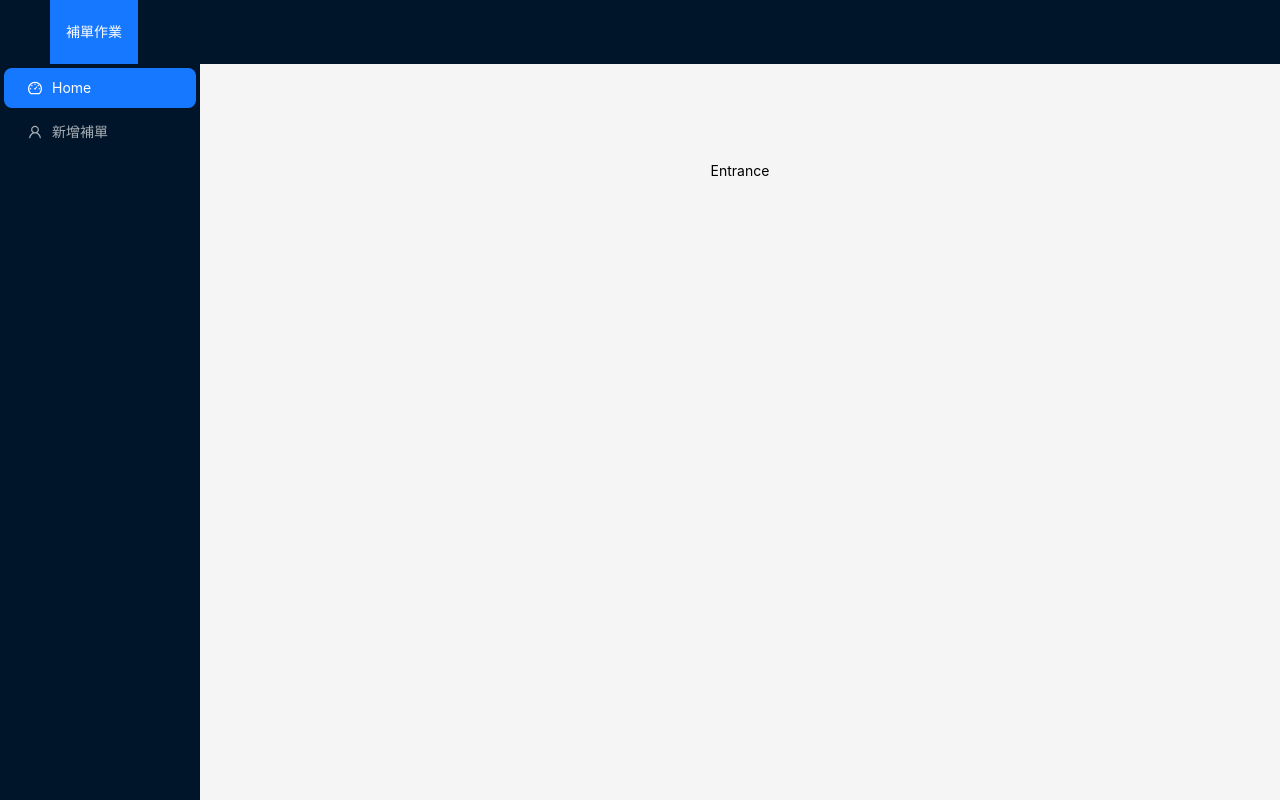
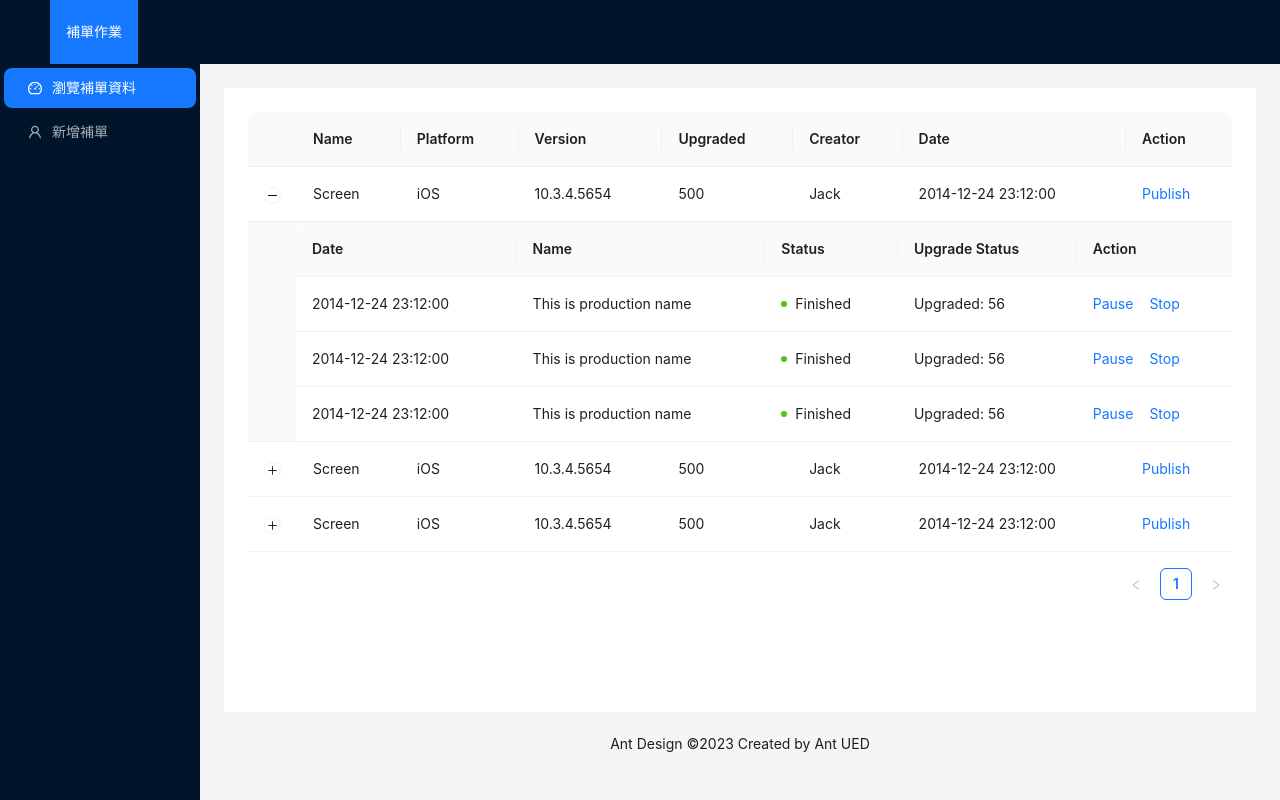
Before and after one commit to Parttime-Working/nextjs, a Next.js app in the folder webui/: page / in a window 1280 px wide. Shown: the top 800 px of the page. Built offline with nearby package versions, Linux system fonts and the light colour scheme.

Commit message:
chore: fix css and layout issue & add table view

```diff
--- a/webui/src/app/components/Sider/index.tsx
+++ b/webui/src/app/components/Sider/index.tsx
@@ -27,7 +27,7 @@ const items: MenuProps["items"] = [
   {
     key: `/`,
     icon: <DashboardOutlined />,
-    label: "Home",
+    label: "瀏覽補單資料",
   },
   // {
   //   key: `group1`,
@@ -53,7 +53,7 @@ const Sider = () => {
   const { collapsed, handleCollapse } = useCollapse();
 
   return (
-    //
+    // 名稱避免與const Sider衝突
     <Layout.Sider
       // collapsible
       width={200}
--- a/webui/src/app/globals.css
+++ b/webui/src/app/globals.css
@@ -1,3 +1,19 @@
+@import "antd/dist/reset.css";
+
+*,
+::before,
+::after {
+  box-sizing: border-box; /* 1 */
+  border-width: 0; /* 2 */
+  border-style: solid; /* 2 */
+  border-color: theme("borderColor.DEFAULT", currentColor); /* 2 */
+}
+
+::before,
+::after {
+  --tw-content: "";
+}
+
 @tailwind base;
 @tailwind components;
 @tailwind utilities;
--- a/webui/src/app/layout.tsx
+++ b/webui/src/app/layout.tsx
@@ -22,6 +22,7 @@ export const metadata: Metadata = {
   description: "Generated by create next app",
 };
 
+// ref: https://nextjs.org/docs/app/building-your-application/routing/pages-and-layouts
 export default function RootLayout({
   children,
 }: {
@@ -29,8 +30,8 @@ export default function RootLayout({
 }) {
   return (
     <html lang="en">
-      <body id="app" className={inter.className}>
-        <Layout>
+      <body id="app" className={`${inter.className}`}>
+        <Layout className="min-h-screen">
           <Header style={{ display: "flex", alignItems: "center" }}>
             <div className="demo-logo" />
             <Menu
--- a/webui/src/app/new/layout.tsx
+++ b/webui/src/app/new/layout.tsx
@@ -2,6 +2,7 @@
 
 import React from "react";
 
+// ref: https://nextjs.org/docs/app/building-your-application/routing/pages-and-layouts
 export default function ListLayout({
   children,
 }: {
--- a/webui/src/app/new/page.tsx
+++ b/webui/src/app/new/page.tsx
@@ -1,23 +1,18 @@
 "use client";
 
-import React, { useEffect, useState } from "react";
+import React from "react";
 import {
   AutoComplete,
-  Breadcrumb,
   Button,
-  Checkbox,
   Form,
   Input,
   InputNumber,
   Layout,
-  Menu,
-  theme,
   Space,
   message,
 } from "antd";
 import { MinusCircleOutlined, PlusOutlined } from "@ant-design/icons";
 import itemApiClient from "./lib/ItemApiClient";
-import { unknown } from "zod";
 import { useEmployeesAutocomplete } from "./hooks/useEmployeesAutocomplete";
 
 const { TextArea } = Input;
@@ -25,9 +20,6 @@ const { Content } = Layout;
 
 const App = () => {
   const minItems = 1;
-  const {
-    token: { colorBgContainer },
-  } = theme.useToken();
   const [form] = Form.useForm();
 
   // autocomplete
@@ -62,19 +54,7 @@ const App = () => {
 
   return (
     <>
-      <Breadcrumb style={{ margin: "16px 0" }}>
-        <Breadcrumb.Item>Home</Breadcrumb.Item>
-        <Breadcrumb.Item>List</Breadcrumb.Item>
-        <Breadcrumb.Item>App</Breadcrumb.Item>
-      </Breadcrumb>
-      <Content
-        style={{
-          padding: 24,
-          margin: 0,
-          minHeight: "80vh",
-          background: colorBgContainer,
-        }}
-      >
+      <Content className="mt-6 p-6 bg-white">
         {/* form */}
         <Form
           name="basic"
@@ -118,7 +98,7 @@ const App = () => {
           </Form.Item>
 
           <Form.Item label="姓名" name="username">
-            <Input readOnly={true} />
+            <Input readOnly={true} bordered={false} />
           </Form.Item>
 
           <Form.Item label="物料">
@@ -162,7 +142,11 @@ const App = () => {
                           { required: true, message: "實領數量為必填欄位" },
                         ]}
                       >
-                        <InputNumber min={1} placeholder="實領數量" style={{ width: '100%' }}/>
+                        <InputNumber
+                          min={1}
+                          placeholder="實領數量"
+                          style={{ width: "100%" }}
+                        />
                       </Form.Item>
                       <MinusCircleOutlined onClick={() => remove(name)} />
                     </Space>
--- a/webui/src/app/page.tsx
+++ b/webui/src/app/page.tsx
@@ -1,9 +1,102 @@
-import Image from "next/image";
+"use client";
 
-export default function Home() {
+import React from "react";
+import { DownOutlined } from "@ant-design/icons";
+import type { TableColumnsType } from "antd";
+import { Badge, Breadcrumb, Dropdown, Space, Table, Layout } from "antd";
+
+const { Content } = Layout;
+
+interface DataType {
+  key: React.Key;
+  name: string;
+  platform: string;
+  version: string;
+  upgradeNum: number;
+  creator: string;
+  createdAt: string;
+}
+
+interface ExpandedDataType {
+  key: React.Key;
+  date: string;
+  name: string;
+  upgradeNum: string;
+}
+
+
+const ViewData: React.FC = () => {
+  const expandedRowRender = () => {
+    const columns: TableColumnsType<ExpandedDataType> = [
+      { title: "Date", dataIndex: "date", key: "date" },
+      { title: "Name", dataIndex: "name", key: "name" },
+      {
+        title: "Status",
+        key: "state",
+        render: () => <Badge status="success" text="Finished" />,
+      },
+      { title: "Upgrade Status", dataIndex: "upgradeNum", key: "upgradeNum" },
+      {
+        title: "Action",
+        dataIndex: "operation",
+        key: "operation",
+        render: () => (
+          <Space size="middle">
+            <a>Pause</a>
+            <a>Stop</a>
+          </Space>
+        ),
+      },
+    ];
+
+    const data = [];
+    for (let i = 0; i < 3; ++i) {
+      data.push({
+        key: i.toString(),
+        date: "2014-12-24 23:12:00",
+        name: "This is production name",
+        upgradeNum: "Upgraded: 56",
+      });
+    }
+    return <Table columns={columns} dataSource={data} pagination={false} />;
+  };
+
+  const columns: TableColumnsType<DataType> = [
+    { title: "Name", dataIndex: "name", key: "name" },
+    { title: "Platform", dataIndex: "platform", key: "platform" },
+    { title: "Version", dataIndex: "version", key: "version" },
+    { title: "Upgraded", dataIndex: "upgradeNum", key: "upgradeNum" },
+    { title: "Creator", dataIndex: "creator", key: "creator" },
+    { title: "Date", dataIndex: "createdAt", key: "createdAt" },
+    { title: "Action", key: "operation", render: () => <a>Publish</a> },
+  ];
+
+  const data: DataType[] = [];
+  for (let i = 0; i < 3; ++i) {
+    data.push({
+      key: i.toString(),
+      name: "Screen",
+      platform: "iOS",
+      version: "10.3.4.5654",
+      upgradeNum: 500,
+      creator: "Jack",
+      createdAt: "2014-12-24 23:12:00",
+    });
+  }
+
   return (
-    <main className="flex min-h-screen flex-col items-center justify-between p-24">
-      Entrance
-    </main>
+    <>
+      <Content
+        className="mt-6 p-6 bg-white"
+      >
+        <Table
+          columns={columns}
+          expandable={{ expandedRowRender, defaultExpandedRowKeys: ["0"] }}
+          dataSource={data}
+        />
+      </Content>
+    </>
   );
-}
+};
+
+export default ViewData;
--- a/webui/tailwind.config.ts
+++ b/webui/tailwind.config.ts
@@ -1,20 +1,24 @@
-import type { Config } from 'tailwindcss'
+import type { Config } from "tailwindcss";
 
 const config: Config = {
   content: [
-    './src/pages/**/*.{js,ts,jsx,tsx,mdx}',
-    './src/components/**/*.{js,ts,jsx,tsx,mdx}',
-    './src/app/**/*.{js,ts,jsx,tsx,mdx}',
+    "./src/pages/**/*.{js,ts,jsx,tsx,mdx}",
+    "./src/components/**/*.{js,ts,jsx,tsx,mdx}",
+    "./src/app/**/*.{js,ts,jsx,tsx,mdx}",
   ],
   theme: {
     extend: {
       backgroundImage: {
-        'gradient-radial': 'radial-gradient(var(--tw-gradient-stops))',
-        'gradient-conic':
-          'conic-gradient(from 180deg at 50% 50%, var(--tw-gradient-stops))',
+        "gradient-radial": "radial-gradient(var(--tw-gradient-stops))",
+        "gradient-conic":
+          "conic-gradient(from 180deg at 50% 50%, var(--tw-gradient-stops))",
       },
     },
   },
   plugins: [],
-}
-export default config
+  corePlugins: {
+    preflight: false,
+  },
+  important: "#app",
+};
+export default config;
```
Also changed, not shown: webui/src/app/api/v1/items/route.ts (+2 -5 lines).
